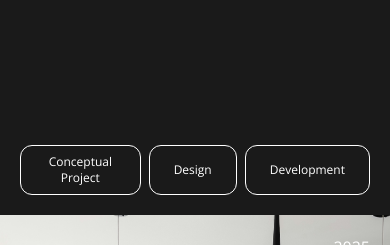
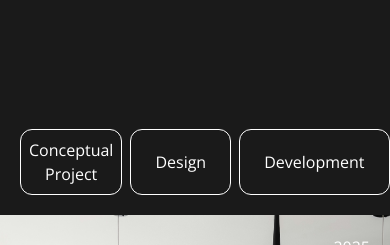
Before and after one commit to abhialuru/abhialuru, a Next.js app: page / in a window 390 px wide. Shown: the part 1220-1465 px from the top of the page. Built offline with nearby package versions, Linux system fonts and the light colour scheme; a web font is replaced by a local one.

Commit message:
mobile version typography modify

```diff
--- a/src/components/Hero.tsx
+++ b/src/components/Hero.tsx
@@ -33,7 +33,7 @@ function Hero({ onMouseEnter, onMouseLeave }: HeroPropTypes) {
   });
 
   return (
-    <main className="w-full h-screen p-5 flex flex-col font-inter justify-between items-center overflow-hidden">
+    <main className="w-full h-[100svh] p-5 flex flex-col font-inter justify-between items-center overflow-hidden">
       <Navbar />
       <div className="w-full flex justify-between items-center">
         <div
--- a/src/components/Projects/Project.tsx
+++ b/src/components/Projects/Project.tsx
@@ -39,7 +39,7 @@ function Project({
           <h3 className="text-2xl">{heading}</h3>
           <p className="text-sm">{description}</p>
         </div>
-        <div className="flex gap-2 lg:gap-4 text-xs lg:text-sm">
+        <div className="flex gap-2 lg:gap-4">
           <button
             className={`px-2 lg:px-6 py-2 border border-white rounded-xl ${hide}`}
           >
--- a/src/components/Recommendation.tsx
+++ b/src/components/Recommendation.tsx
@@ -10,7 +10,7 @@ function Recommendation() {
         <h3 className="text-2xl font-semibold text-center">
           To Whom it may concern
         </h3>
-        <p className="text-sm md:text-base">
+        <p>
           Abhilash took ownership of both the UI/UX design (using Figma) and the
           frontend development (Nextjs, React, Typescript) for our web platform.
           He built an intuitive, responsive user interface, seamlessly
```
